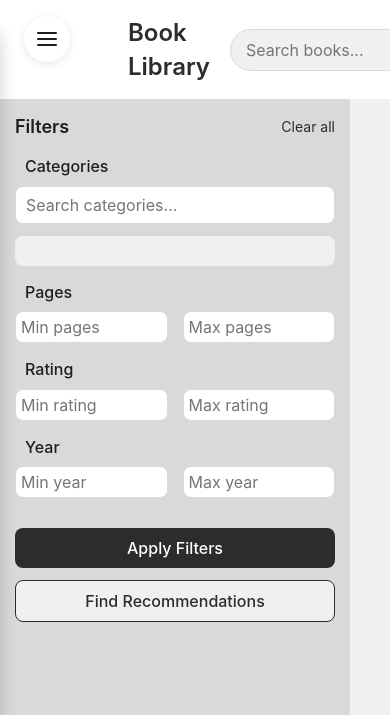
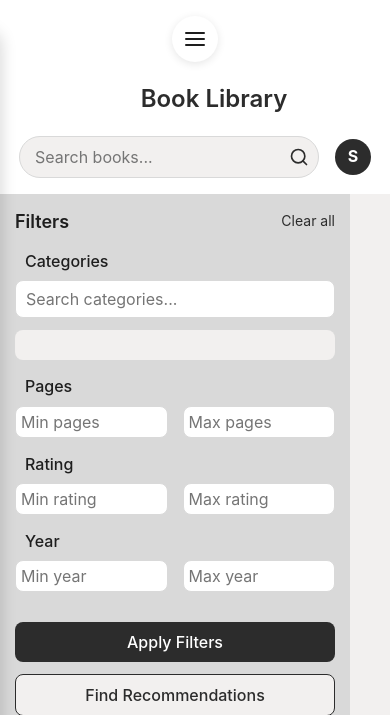
Before and after one commit to andremalille/readie, a Django app: page /books/list/ in a window 390 px wide; the page is wider, and only the part inside the window is pictured. Shown: the top 715 px of that part. Run offline with Django 3.2, Linux system fonts and the light colour scheme; the visitor is signed in with stand-in values (Sample User, id 1); data that the repository does not hold is empty.

Commit message:
Fixed header problem

```diff
--- a/app/core/static/css/book-list.css
+++ b/app/core/static/css/book-list.css
@@ -414,3 +414,22 @@ input[type='number']:focus,
 .page-link:hover {
     background-color: var(--color-border);
 }
+
+@media (max-width: 700px) {
+    header {
+        flex-direction: column;
+        align-items: center;
+        justify-content: center;
+    }
+
+    .header-right {
+        margin: 0;
+    }
+
+    .header-left {
+        margin: 0;
+        flex-flow: 2;
+    }
+
+
+}
```
